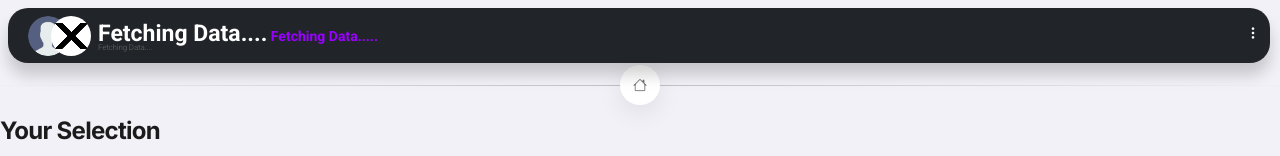
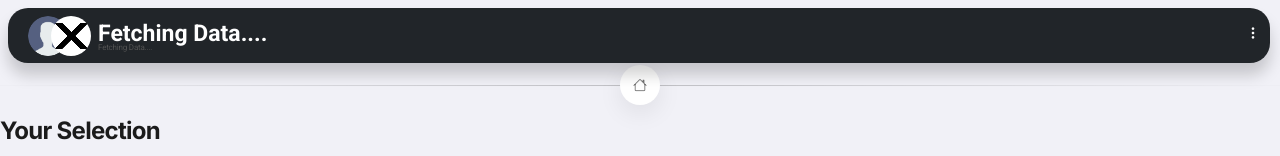
Before and after one commit to NaboGaming/Test4, a plain HTML site: page index.html in a window 1280 px wide. Shown: the top 156 px of the page. Drawn offline with Linux system fonts and the light colour scheme; no server answers.

Commit message:
Update index.html

```diff
--- a/index.html
+++ b/index.html
@@ -86,7 +86,7 @@
     </div>
     <div class="card-center" style="margin-left: 90px;margin-top:20px;">
       <strong class="color-white font-23 mb-n2"
-      id="gameNameDisplay">Fetching Data....</strong> <span class="font-900" id="selectedSquadDisplay" style="color:#9900FF;">Fetching Data.....</span>
+      id="gameNameDisplay">Fetching Data....</strong> <span class="font-900 font-15" id="selectedSquadDisplay" style="color:#9900FF;"></span>
       <i class="color-white float-end bi bi-three-dots-vertical" style="margin-right:10px;"></i>
       <p style="margin-top:-30px;font-size:8px;" id="userEmail">Fetching Data....</p>
     </div>
```
